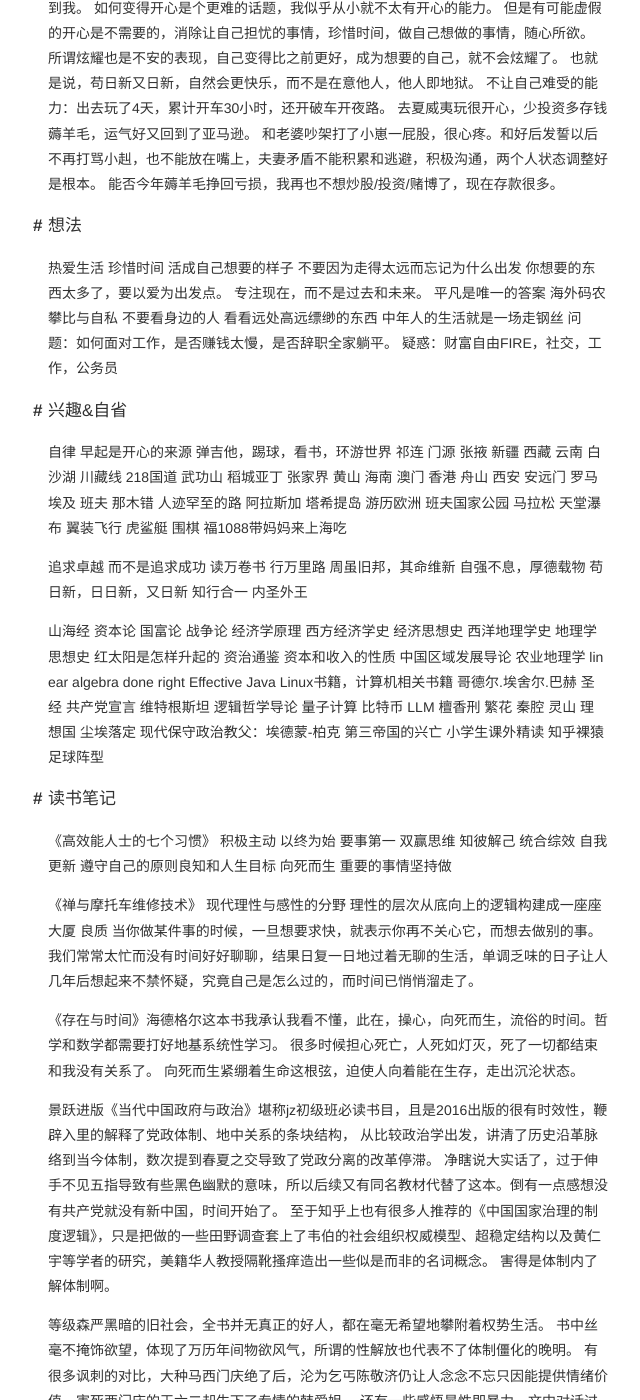
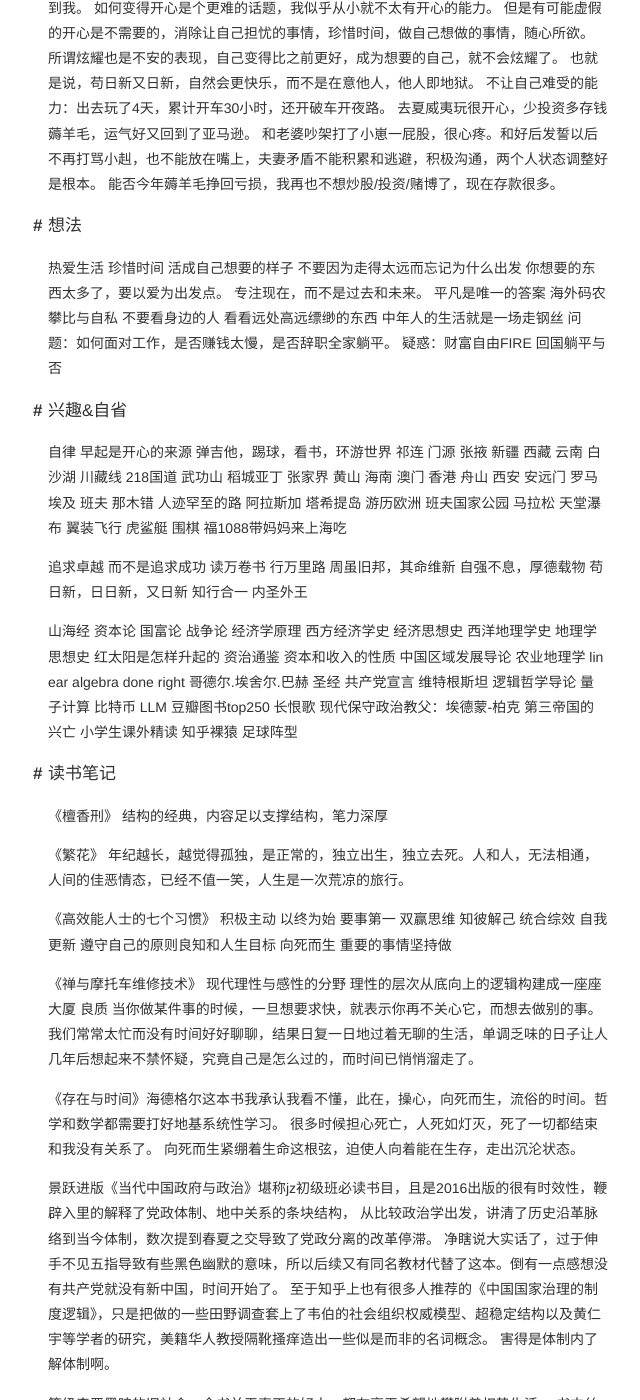
Before and after one commit to guoqingxiong/guoqingxiong.github.io, a Jekyll site: the page built from _posts/2023-07-22-日记.md, in a window 1280 px wide and 1400 px high, scrolled down 622 px. Shown: the whole window, without its empty margins (312-952 px from the left). Built offline with Jekyll 4.4.1, drawn with Linux system fonts in a browser that asks for light colours; some of the changed text lies outside the part shown.

```diff
--- a/_posts/2023-07-22-日记.md
+++ b/_posts/2023-07-22-日记.md
@@ -28,8 +28,6 @@ categories: [日记]
 和老婆吵架打了小崽一屁股，很心疼。和好后发誓以后不再打骂小赳，也不能放在嘴上，夫妻矛盾不能积累和逃避，积极沟通，两个人状态调整好是根本。
 能否今年薅羊毛挣回亏损，我再也不想炒股/投资/赌博了，现在存款很多。
 
-
-
 ## 想法
 热爱生活 珍惜时间 活成自己想要的样子
 不要因为走得太远而忘记为什么出发
@@ -39,7 +37,7 @@ categories: [日记]
 海外码农攀比与自私 不要看身边的人 看看远处高远缥缈的东西
 中年人的生活就是一场走钢丝
 问题：如何面对工作，是否赚钱太慢，是否辞职全家躺平。
-疑惑：财富自由FIRE，社交，工作，公务员
+疑惑：财富自由FIRE 回国躺平与否
 
 ## 兴趣&自省
 自律
@@ -75,8 +73,6 @@ categories: [日记]
 中国区域发展导论
 农业地理学
 linear algebra done right
-Effective Java
-Linux书籍，计算机相关书籍
 哥德尔.埃舍尔.巴赫
 圣经
 共产党宣言
@@ -84,12 +80,8 @@ Linux书籍，计算机相关书籍
 量子计算
 比特币
 LLM
-檀香刑
-繁花
-秦腔
-灵山
-理想国
-尘埃落定
+豆瓣图书top250
+长恨歌
 现代保守政治教父：埃德蒙-柏克
 第三帝国的兴亡
 小学生课外精读
@@ -97,6 +89,12 @@ LLM
 足球阵型
 
 ## 读书笔记
+
+《檀香刑》
+结构的经典，内容足以支撑结构，笔力深厚
+
+《繁花》
+年纪越长，越觉得孤独，是正常的，独立出生，独立去死。人和人，无法相通，人间的佳恶情态，已经不值一笑，人生是一次荒凉的旅行。
 
 《高效能人士的七个习惯》
 积极主动 以终为始 要事第一 双赢思维 知彼解己 统合综效 自我更新
@@ -214,16 +212,16 @@ LLM
 ## 周计划
    周一 周二 周三 周四 周五 周六 周日
 
-8  运动 运动 运动 运动 运动 运动 运动
+6  股票 股票 股票 股票 股票 起床 起床
 
-9  投资 投资 投资 投资 投资 学习 学习
+7  运动 运动 运动 运动 运动 运动 运动
 
-10 工作 工作 工作 工作 工作 踢球 出游
+8  看书 看书 看书 看书 看书 看书 看书
 
-9  加班 加班 加班 加班 加班 学习 学习
+11 上班 上班 上班 上班 上班 看书 看书
 
-10 学习 学习 学习 学习 学习 学习 学习
+5  滑板 滑板 滑板 滑板 滑板 滑板 滑板
 
-11 吉他 吉他 吉他 吉他 吉他 吉他 吉他
+7  吃饭 吃饭 吃饭 吃饭 吃饭 吃饭 吃饭
 
-12 睡觉 睡觉 睡觉 睡觉 睡觉 睡觉 睡觉
+10 睡觉 睡觉 睡觉 睡觉 睡觉 睡觉 睡觉
```
